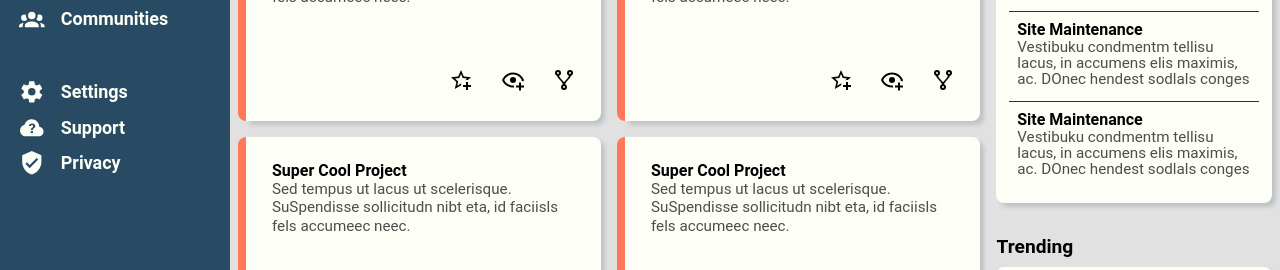
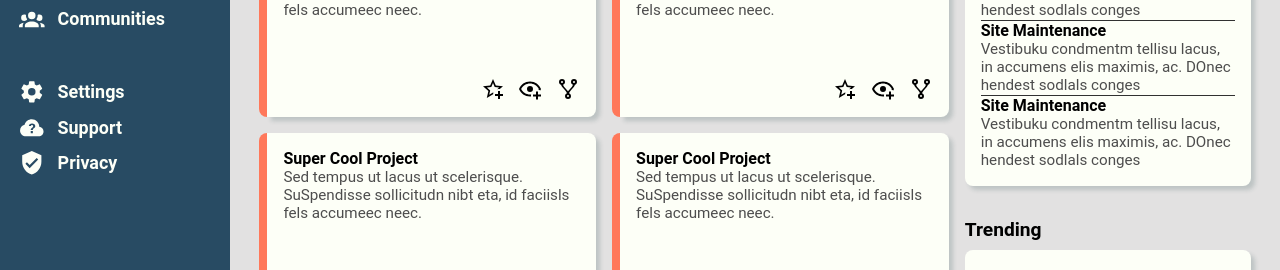
Before and after one commit to centralparkshark/admindash, a plain HTML site: page index.html in a window 1280 px wide. Shown: the part 251-521 px from the top of the page. Drawn offline with Linux system fonts and the light colour scheme.

Commit message:
fixed card spacing again

```diff
--- a/style.css
+++ b/style.css
@@ -1,10 +1,9 @@
 body {
-    height: 100vh;
     margin: 0;
     background-color: #FDFFF7;
     font-family: Roboto, Georgia, 'Times New Roman', Times, serif;
     display: grid;
-    grid-template: 15vh auto / 18vw auto;
+    grid-template: 15vh auto / max(18vw, 150px) auto;
 }
 
 /*
@@ -20,7 +19,7 @@ dash
     color: #FDFFF7;
     font-weight: bold;
     padding-left: 1vw;
-    font-size: 1.4vw;
+    font-size: max(1.4vw, 14px);
 }
 
 .sidebar svg {
@@ -37,8 +36,8 @@ dash
 }
 
 .header .title {
-    font-size: 2vw;
-    height: 2vw;
+    font-size: max(2vw, 20px);
+    height: max(2vw, 20px);
     vertical-align: middle;
 }
 
@@ -46,7 +45,7 @@ dash
     display: flex;
     padding-bottom: .6rem;
     padding-left: .4rem;
-    gap: 16px;
+    gap: .8rem;
     line-height: 2vw;
     height: 2vw;
 }
@@ -89,17 +88,12 @@ dash
 
 .dash {
     background-color: rgb(226, 225, 225);
-    display: flex;
-    align-content: stretch;
-    padding-bottom: 12vh;
+    display: grid;
+    grid-template-columns: 70% auto;
+    padding: 2%;
+    padding-bottom: 4%;
 }
-.containerLeft {
-    flex: 2.6;
-    display: flex;
-}
-
-.containerRight {
-    flex: 1;
+.containerLeft, .containerRight {
     display: flex;
 }
 
@@ -117,7 +111,7 @@ dash
 .projectContainer {
     flex: 1;
     display: grid;
-    grid-template: repeat(3, 1fr) / repeat(auto-fit, minmax(300px, 1fr));
+    grid-template: repeat(auto-fit, minmax(12%, 1fr)) / repeat(auto-fit, minmax(300px, 1fr));
     gap: 2vh 3vh;
     padding-right: 8px;
 }
@@ -136,15 +130,11 @@ dash
     left: 8px;
     box-shadow: 4px 4px 4px rgba(47, 79, 79, 0.2);
     display: grid;
-    grid-template: 3fr 1fr / 1fr 1fr;
+    grid-template: 1fr / 3fr 2fr;
 }
 
 .contents {
-    display: flex;
-    flex-direction: column;
-    padding: 0 2vw;
     grid-column: span 2;
-    padding-top: 3vh;
 }
 
 .cardButtons {
@@ -153,8 +143,6 @@ dash
     display: flex;
     flex-wrap: nowrap;
     justify-content: space-between;
-    padding: 0px 2vw;
-    padding-bottom: 2vh;
     max-width: 80%;
 }
 
@@ -183,7 +171,6 @@ dash
     grid-template-rows: 1fr 1fr;
     gap: 2vh;
 }
-
 .announcements, .trending {
     display: flex;
     flex-direction: column;
@@ -216,22 +203,14 @@ dash
 }
 
 .announce {
-    height: 100%;
     flex-grow: 1;
-    padding: .5em;
     display: flex;
     flex-direction: column;
-}
-.announcements .text {
-    line-height: 1rem;
-    max-height: 4rem;
-    text-overflow: ellipsis;
-    overflow: hidden;
 }
 
 img.logo {
     border-radius: 50px;
-    width: max(4vw, 50px);
+    width: max(3vw, 40px);
 }
 
 .user {
@@ -244,3 +223,7 @@ img.logo {
     display: flex;
     flex-direction: column;
 }
+
+.contents, .blank, .cardButtons{
+    padding: 2vh;
+}
```
